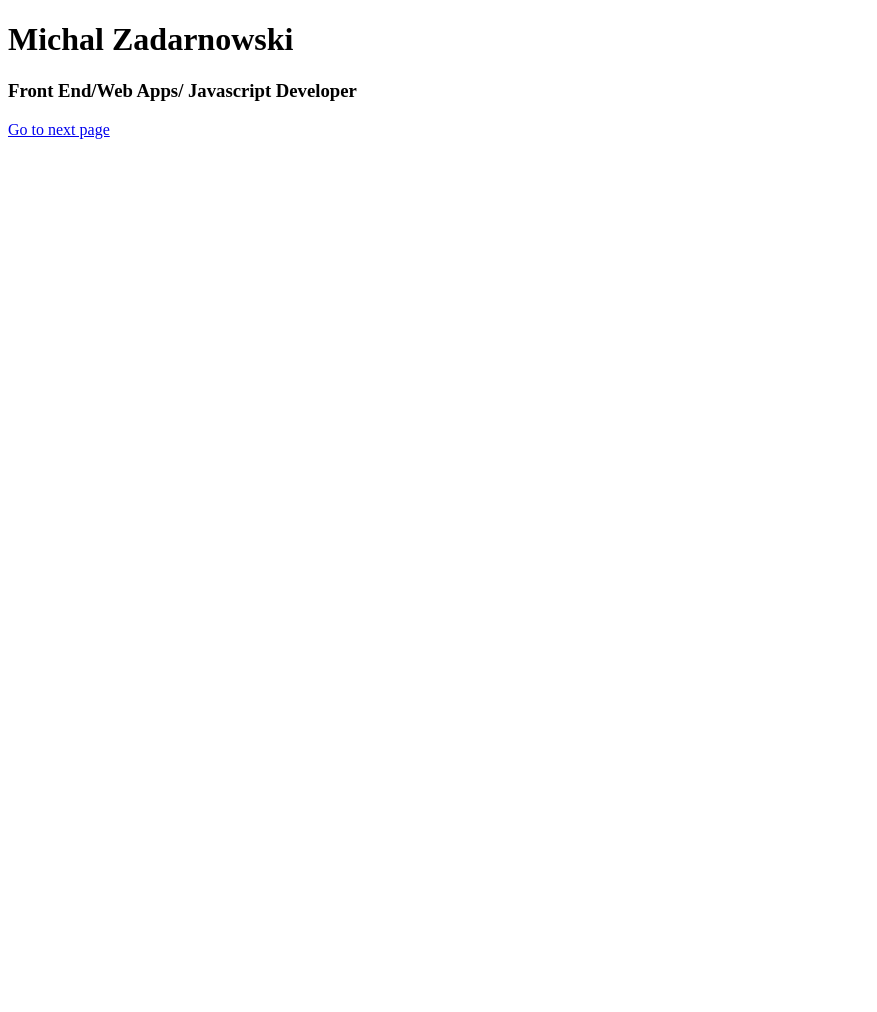
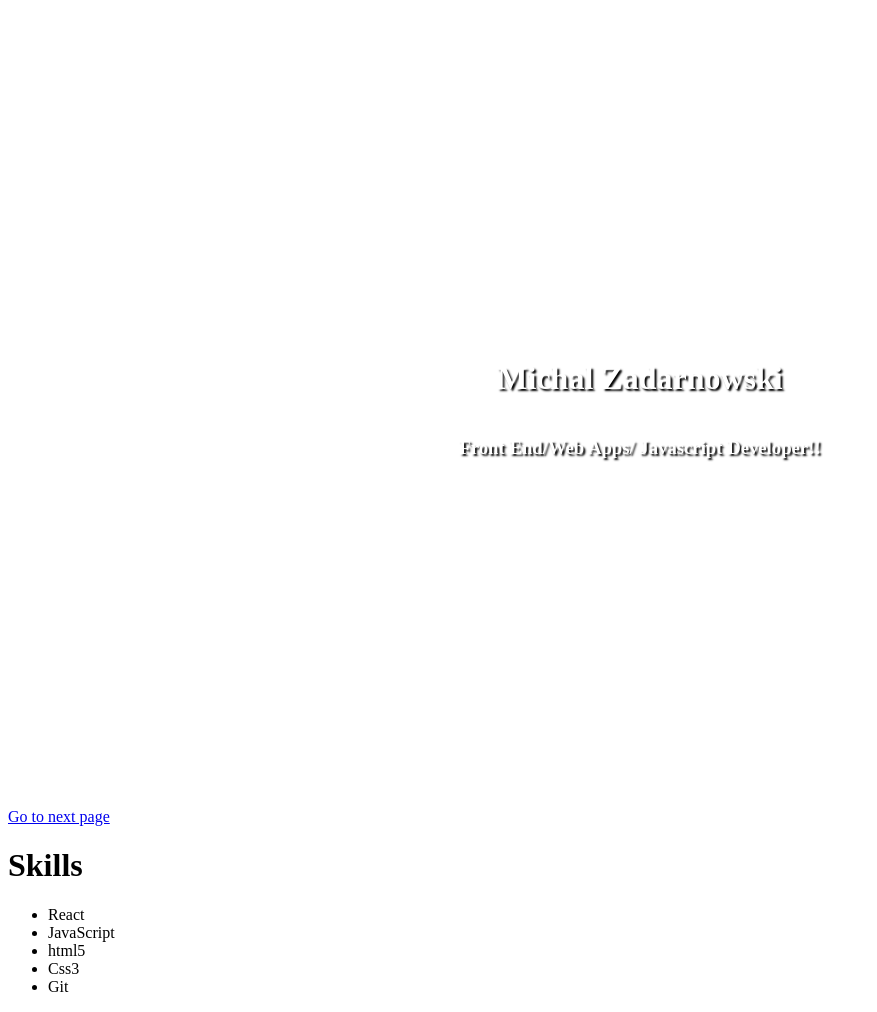
Before and after one commit to zetdotcom/first-portfolio, a Gatsby site: page / in a window 1280 px wide. Shown: the whole page, without its empty margins (0-877 px from the left). Before the commit the page ends 800 px from the top, so only its background shows below. Built offline with nearby package versions, Linux system fonts and the light colour scheme; Gatsby itself is replaced by a stand-in of ours.

Commit message:
overall styling

```diff
--- a/gatsby-config.js
+++ b/gatsby-config.js
@@ -1,6 +1,7 @@
 module.exports = {
   siteMetadata: {
-    title: 'Gatsby Default Starter',
+    title: 'Gatsby Default Starter'
   },
   plugins: ['gatsby-plugin-react-helmet'],
+  plugins: [`gatsby-plugin-sass`]
 };
--- /dev/null
+++ b/src/components/HomePage/HomePage.js
@@ -0,0 +1,13 @@
+import React from 'react';
+import Link from 'gatsby-link';
+
+import './HomePage.scss';
+
+const HomePage = () => (
+	<div className="homepage">
+		<h1>Michal Zadarnowski</h1>
+		<h3>Front End/Web Apps/ Javascript Developer!!</h3>
+	</div>
+);
+
+export default HomePage;
--- /dev/null
+++ b/src/components/HomePage/HomePage.scss
@@ -0,0 +1,10 @@
+.homepage {
+	height: 100vh;
+	// background: lightcyan;
+	color: white;
+	display: flex;
+	flex-flow: column;
+	align-items: center;
+	justify-content: center;
+	text-shadow: 2px 2px 2px black;
+}
--- /dev/null
+++ b/src/components/Navigation/Navigation.scss
@@ -0,0 +1,6 @@
+.nav {
+	color: white;
+	flex: 1;
+	max-width: 120px;
+	background: linear-gradient(to left, rgba(75, 75, 75, 0.85), rgba(145, 145, 145, 0.85));
+}
--- /dev/null
+++ b/src/components/Skills/Skills.js
@@ -0,0 +1,19 @@
+import React from 'react';
+import Link from 'gatsby-link';
+
+import './Skills.scss';
+
+const Skills = () => (
+	<div className="skills">
+		<h1>Skills</h1>
+		<ul>
+			<li>React</li>
+			<li>JavaScript</li>
+			<li>html5</li>
+			<li>Css3</li>
+			<li>Git</li>
+		</ul>
+	</div>
+);
+
+export default Skills;
--- /dev/null
+++ b/src/components/Skills/Skills.scss
@@ -0,0 +1,4 @@
+.skills {
+	background: white;
+	color: black;
+}
--- a/src/layouts/index.css
+++ b/src/layouts/index.css
@@ -5,6 +5,8 @@ html {
 }
 body {
 	margin: 0;
+	padding: 0;
+	box-sizing: border-box;
 }
 article,
 aside,
@@ -228,8 +230,8 @@ h1 {
 	padding-top: 0;
 	margin-bottom: 1.45rem;
 	color: inherit;
-  font-family: -apple-system, BlinkMacSystemFont, Segoe UI, Roboto, Oxygen,
-    Ubuntu, Cantarell, Fira Sans, Droid Sans, Helvetica Neue, sans-serif;
+	font-family: -apple-system, BlinkMacSystemFont, Segoe UI, Roboto, Oxygen, Ubuntu, Cantarell, Fira Sans, Droid Sans,
+		Helvetica Neue, sans-serif;
 	font-weight: bold;
 	text-rendering: optimizeLegibility;
 	font-size: 2.25rem;
@@ -245,8 +247,8 @@ h2 {
 	padding-top: 0;
 	margin-bottom: 1.45rem;
 	color: inherit;
-  font-family: -apple-system, BlinkMacSystemFont, Segoe UI, Roboto, Oxygen,
-    Ubuntu, Cantarell, Fira Sans, Droid Sans, Helvetica Neue, sans-serif;
+	font-family: -apple-system, BlinkMacSystemFont, Segoe UI, Roboto, Oxygen, Ubuntu, Cantarell, Fira Sans, Droid Sans,
+		Helvetica Neue, sans-serif;
 	font-weight: bold;
 	text-rendering: optimizeLegibility;
 	font-size: 1.62671rem;
@@ -262,8 +264,8 @@ h3 {
 	padding-top: 0;
 	margin-bottom: 1.45rem;
 	color: inherit;
-  font-family: -apple-system, BlinkMacSystemFont, Segoe UI, Roboto, Oxygen,
-    Ubuntu, Cantarell, Fira Sans, Droid Sans, Helvetica Neue, sans-serif;
+	font-family: -apple-system, BlinkMacSystemFont, Segoe UI, Roboto, Oxygen, Ubuntu, Cantarell, Fira Sans, Droid Sans,
+		Helvetica Neue, sans-serif;
 	font-weight: bold;
 	text-rendering: optimizeLegibility;
 	font-size: 1.38316rem;
@@ -279,8 +281,8 @@ h4 {
 	padding-top: 0;
 	margin-bottom: 1.45rem;
 	color: inherit;
-  font-family: -apple-system, BlinkMacSystemFont, Segoe UI, Roboto, Oxygen,
-    Ubuntu, Cantarell, Fira Sans, Droid Sans, Helvetica Neue, sans-serif;
+	font-family: -apple-system, BlinkMacSystemFont, Segoe UI, Roboto, Oxygen, Ubuntu, Cantarell, Fira Sans, Droid Sans,
+		Helvetica Neue, sans-serif;
 	font-weight: bold;
 	text-rendering: optimizeLegibility;
 	font-size: 1rem;
@@ -296,8 +298,8 @@ h5 {
 	padding-top: 0;
 	margin-bottom: 1.45rem;
 	color: inherit;
-  font-family: -apple-system, BlinkMacSystemFont, Segoe UI, Roboto, Oxygen,
-    Ubuntu, Cantarell, Fira Sans, Droid Sans, Helvetica Neue, sans-serif;
+	font-family: -apple-system, BlinkMacSystemFont, Segoe UI, Roboto, Oxygen, Ubuntu, Cantarell, Fira Sans, Droid Sans,
+		Helvetica Neue, sans-serif;
 	font-weight: bold;
 	text-rendering: optimizeLegibility;
 	font-size: 0.85028rem;
@@ -313,8 +315,8 @@ h6 {
 	padding-top: 0;
 	margin-bottom: 1.45rem;
 	color: inherit;
-  font-family: -apple-system, BlinkMacSystemFont, Segoe UI, Roboto, Oxygen,
-    Ubuntu, Cantarell, Fira Sans, Droid Sans, Helvetica Neue, sans-serif;
+	font-family: -apple-system, BlinkMacSystemFont, Segoe UI, Roboto, Oxygen, Ubuntu, Cantarell, Fira Sans, Droid Sans,
+		Helvetica Neue, sans-serif;
 	font-weight: bold;
 	text-rendering: optimizeLegibility;
 	font-size: 0.78405rem;
@@ -594,8 +596,8 @@ tt,
 code {
 	background-color: hsla(0, 0%, 0%, 0.04);
 	border-radius: 3px;
-  font-family: "SFMono-Regular", Consolas, "Roboto Mono", "Droid Sans Mono",
-    "Liberation Mono", Menlo, Courier, monospace;
+	font-family: "SFMono-Regular", Consolas, "Roboto Mono", "Droid Sans Mono", "Liberation Mono", Menlo, Courier,
+		monospace;
 	padding: 0;
 	padding-top: 0.2em;
 	padding-bottom: 0.2em;
--- a/src/pages/index.js
+++ b/src/pages/index.js
@@ -1,11 +1,14 @@
 import React from 'react';
 import Link from 'gatsby-link';
+import HomePage from '../components/HomePage/HomePage';
+import Skills from '../components/Skills/Skills';
 
 const IndexPage = () => (
 	<div>
-		<h1>Michal Zadarnowski</h1>
-		<h3>Front End/Web Apps/ Javascript Developer</h3>
+		<HomePage />
+
 		<Link to="/page-2/">Go to next page</Link>
+		<Skills />
 	</div>
 );
 
```
Also changed, not shown: package.json (+6 -2 lines), src/components/Navigation/Navigation.js (added, +9 -0 lines), src/layouts/index.js (+16 -13 lines), src/layouts/layouts.scss (added, +21 -0 lines), src/images/background.jpg (added), 1 other file. Lines whose indentation alone changed are shown as unchanged.
